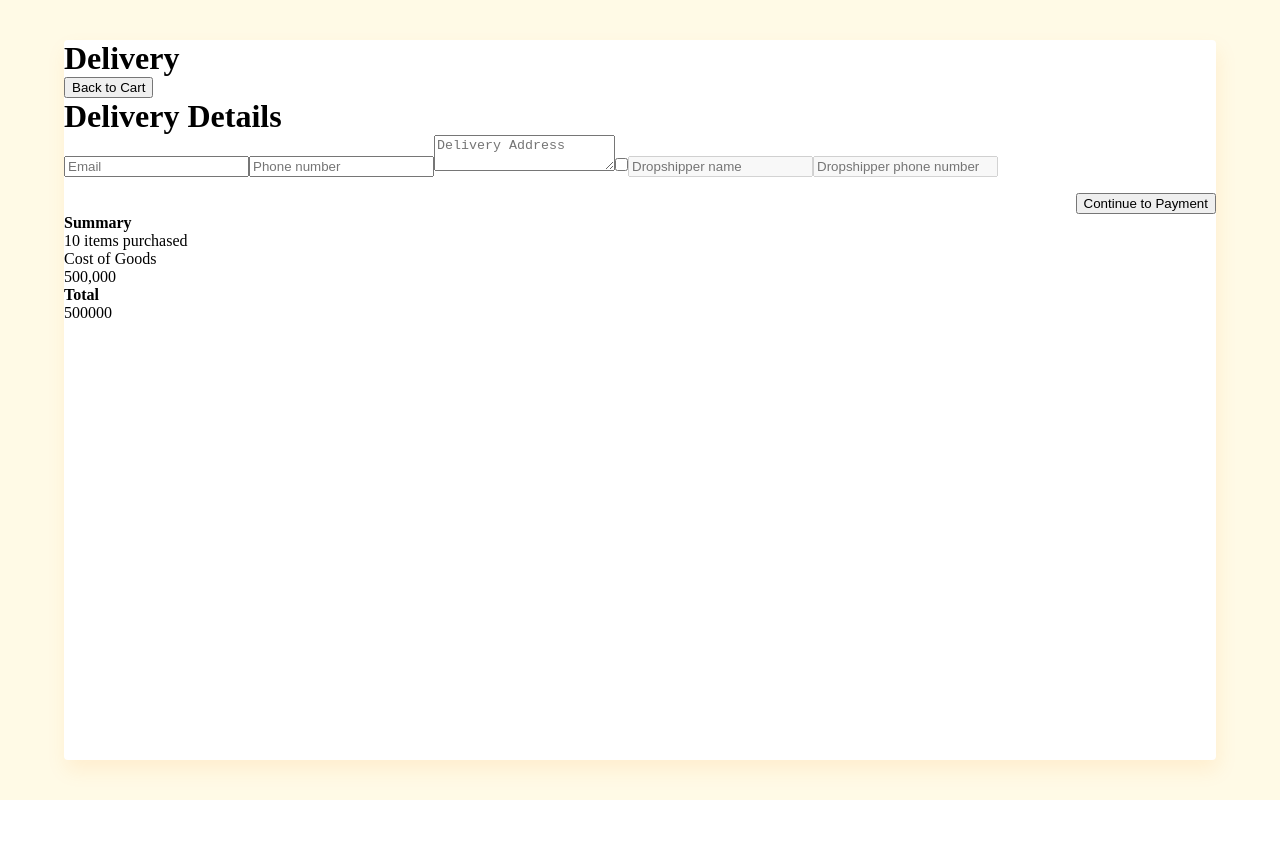
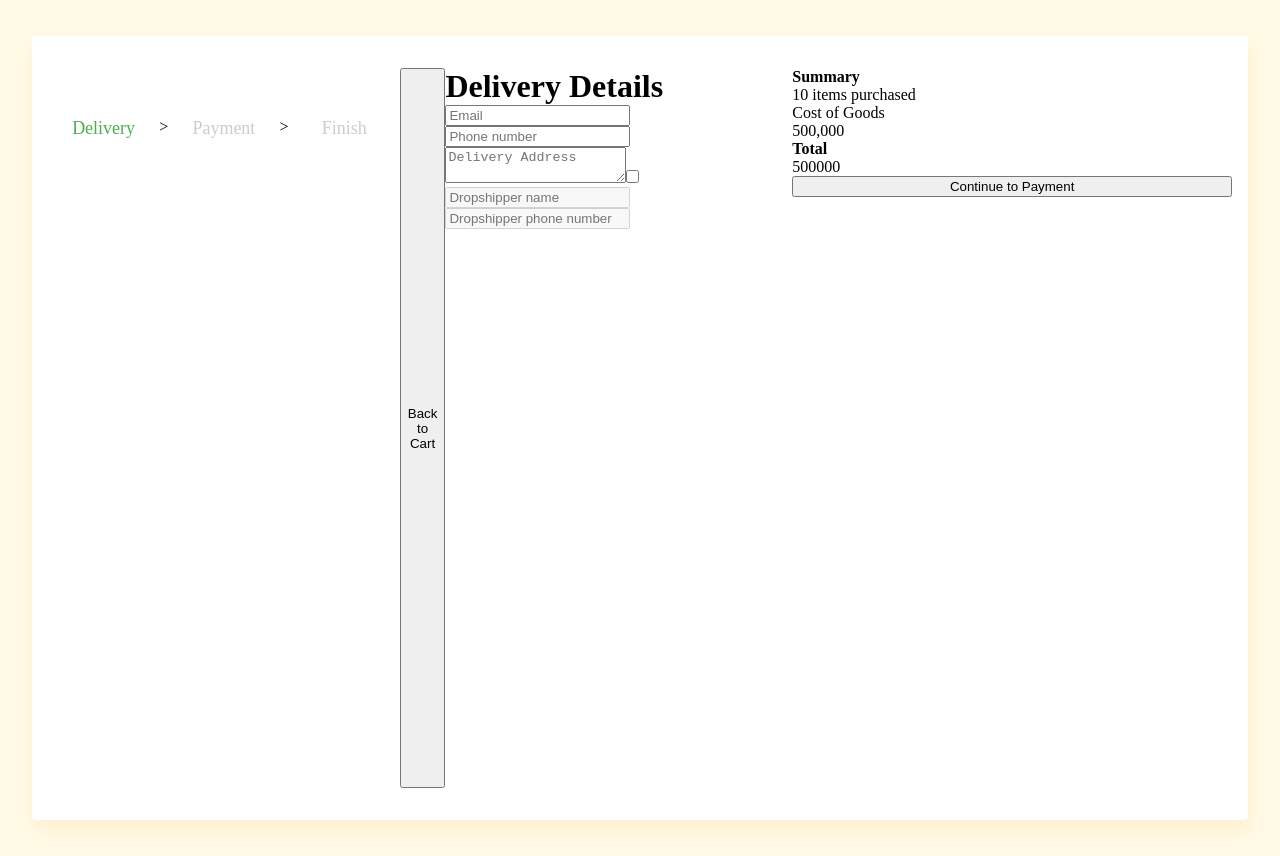
Before and after one commit to alfianahar/jakmall-test, a React (Vite) app: page / in a window 1280 px wide. Before the commit the page ends 800 px from the top, so only its background shows below. Built offline with nearby package versions, Linux system fonts and the light colour scheme.

Commit message:
add some style

```diff
--- a/src/App.jsx
+++ b/src/App.jsx
@@ -1,13 +1,15 @@
 import { useEffect, useMemo, useState } from 'react';
 import { useForm, FormProvider, useFormContext, useWatch } from 'react-hook-form';
 import Container from './components/Container';
+import Form from './components/Form';
+import RightContainer from './components/RightContainer';
+import Stepper from './components/Stepper';
 import Summary from './components/Summary';
 import DeliveryDetailStep from './form/DeliveryDetailStep';
 import ShipmentStep from './form/ShipmentStep';
 import ThanksPageStep from './form/ThanksPageStep';
 import useMultistep from './utils/useMultistep';
 
-const pageStep = ["Delivery", "Payment", "Finish"]
 const backPageStep = ["Cart", "Delivery"]
 const defaultValue = {
   goods: 500000, dropshipFee: 0, 'Send as dropshipper': false, Shipment: { label: '', estimation: '', price: 0 }
@@ -29,16 +31,8 @@ function App() {
       <ThanksPageStep />,
     ]);
 
-  const onSubmit = (data) => {
-    if (!isLastStep) return next();
-  }
-
-  const handleChange = () => {
-    // localStorage.setItem('itemSaved', JSON.stringify(data));
+  useEffect(() => {
     console.log(data)
-  }
-
-  useEffect(() => {
     localStorage.setItem('itemSaved', JSON.stringify(data));
     if (isLastStep) return localStorage.removeItem('itemSaved');
   }, [data, currentStepIndex])
@@ -46,13 +40,9 @@ function App() {
   return (
     <Container>
       <FormProvider {...methods} >
-
-        <form onChange={handleChange} onSubmit={methods.handleSubmit(onSubmit)}>
-          <div >
-            <h1>
-              {pageStep[currentStepIndex]}
-            </h1>
-          </div>
+        <Form next={next} isLastStep={isLastStep}>
+          <>
+            <Stepper currentStep={currentStepIndex + 1} />
             {!isLastStep && (
               <button type="button" onClick={back}>
                 Back to {backPageStep[currentStepIndex]}
@@ -68,10 +58,14 @@ function App() {
               }}
             >
 
+            </div>
+          </>
+          <RightContainer>
+            <Summary />
             {!isLastStep && <button type="submit">{currentStepIndex !== steps.length - 2 ? 'Continue to Payment' : data.Payment ? `Pay with ${data.Payment}` : 'Pay'}</button>}
-          </div>
-          <Summary />
-        </form>
+
+          </RightContainer>
+        </Form>
       </FormProvider>
     </Container>
   );
--- a/src/components/Container.jsx
+++ b/src/components/Container.jsx
@@ -1,10 +1,18 @@
 import styled from "styled-components";
-import Layout from "./Layout";
+
+const BasicLayout = styled.div`
+  background-color: #fffae6;
+  height: 100vh;
+  padding: 1.75rem 2rem;
+
+  display: flex;
+  justify-content: center;
+  align-items: center;
+`;
 
 const BasicContainer = styled.div`
-  position: absolute;
-  width: 90%;
   height: 90%;
+  padding: 2rem 1rem;
   background: #FFFFFF;
   box-shadow: 2px 10px 20px rgba(255, 138, 0, 0.1);
   border-radius: 4px;
@@ -13,12 +21,11 @@ const BasicContainer = styled.div`
 const Container = ({ title, children }) => {
 
     return (
-        <Layout>
-
+        <BasicLayout>
             <BasicContainer>
                 {children}
             </BasicContainer>
-        </Layout>
+        </BasicLayout>
     );
 };
 
--- /dev/null
+++ b/src/components/Form.jsx
@@ -0,0 +1,30 @@
+import { Children } from 'react'
+import { useFormContext } from 'react-hook-form';
+import styled from "styled-components";
+
+
+const FormContainer = styled.form`
+ display: flex;
+ justify-content: space-between;
+ flex-direction: column;
+ height: 100%;
+
+  @media only screen and (min-width: 800px) {
+    flex-direction: row;
+  }
+`;
+
+const Form = ({ children, next, isLastStep }) => {
+    const { handleSubmit } = useFormContext()
+
+    const onSubmit = (data) => {
+        if (!isLastStep) return next();
+    }
+    return (
+        <FormContainer onSubmit={handleSubmit(onSubmit)}>
+            {children}
+        </FormContainer>
+    )
+}
+
+export default Form
--- a/src/components/Layout.jsx
+++ /dev/null
@@ -1,21 +0,0 @@
-import styled from "styled-components";
-
-const BasicLayout = styled.div`
-  background-color: #fffae6;
-  width: 100vw;
-  height: 100vh;
-    display: flex;
-  justify-content: center;
-  align-items: center;
-`;
-
-const Layout = ({ title, children }) => {
-
-    return (
-        <BasicLayout>
-            {children}
-        </BasicLayout>
-    );
-};
-
-export default Layout;
--- /dev/null
+++ b/src/components/RightContainer.jsx
@@ -0,0 +1,18 @@
+import styled from "styled-components";
+
+const Rcontainer = styled.div`
+ display: flex;
+ flex-direction: column;
+ width: 100%;
+`;
+
+const RightContainer = ({ title, children }) => {
+
+    return (
+        <Rcontainer>
+            {children}
+        </Rcontainer>
+    );
+};
+
+export default RightContainer;
--- /dev/null
+++ b/src/components/Stepper.jsx
@@ -0,0 +1,38 @@
+import React from "react";
+import styled from "styled-components";
+
+const StepperContainer = styled.div`
+  display: flex;
+  justify-content: space-between;
+  width: 80%;
+  margin: 50px auto;
+`;
+
+const Step = styled.div`
+  width: 33%;
+  text-align: center;
+  font-size: 18px;
+  color: ${props => (props.active ? "#4CAF50" : "#ccc")};
+`;
+
+const Line = styled.div`
+  width: 100%;
+  height: 2px;
+  background-color: ${props => (props.active ? "#4CAF50" : "#ccc")};
+`;
+
+
+
+const Stepper = ({ currentStep }) => {
+    return (
+        <StepperContainer>
+            <Step active={currentStep >= 1}>Delivery</Step>
+            <span> {'>'} </span>
+            <Step active={currentStep >= 2}>Payment</Step>
+            <span> {'>'}  </span>
+            <Step active={currentStep >= 3}>Finish</Step>
+        </StepperContainer>
+    );
+};
+
+export default Stepper;
--- a/src/components/Summary.jsx
+++ b/src/components/Summary.jsx
@@ -1,5 +1,11 @@
 import React, { useEffect } from 'react'
 import { useFormContext, useWatch } from 'react-hook-form';
+import styled from "styled-components";
+
+
+const SummaryContainer = styled.div`
+
+`;
 
 const Summary = () => {
     const { getValues, setValue } = useFormContext();
@@ -17,8 +23,7 @@ const Summary = () => {
     const total = goods + dropshipFee + shipmentPrice
 
     return (
-
-        <>
+        <SummaryContainer>
             <h4>Summary</h4>
             <p>10 items purchased</p>
 
@@ -44,7 +49,7 @@ const Summary = () => {
             <h4>Total</h4> <span>{total}</span>
 
 
-        </>
+        </SummaryContainer>
     )
 }
 
--- a/src/form/DeliveryDetailStep.jsx
+++ b/src/form/DeliveryDetailStep.jsx
@@ -16,7 +16,9 @@ const DeliveryDetailStep = () => {
             <input type="text" placeholder="Email" {...register("Email", { required: true, pattern: /^\S+@\S+$/i })} />
             <input type="tel" placeholder="Phone number" {...register("Phone number", { required: true, minLength: 6, maxLength: 20, pattern: /^[0-9\-+(),]+$/i })} />
             <textarea placeholder="Delivery Address" {...register("Delivery Address", { required: true })} />
+
             <input type="checkbox" placeholder="Send as dropshipper" {...register("Send as dropshipper", {})} />
+
             <input type="text" placeholder="Dropshipper name" disabled={!dropshipperState} {...register("Dropshipper name", { required: dropshipperState, maxLength: 100 })} />
             <input type="tel" placeholder="Dropshipper phone number" disabled={!dropshipperState}{...register("Dropshipper phone number", { required: dropshipperState, minLength: 6, maxLength: 20, pattern: /^[0-9\-+(),]+$/i })} />
 
--- a/src/index.css
+++ b/src/index.css
@@ -1,3 +1,6 @@
 * {
   margin: 0;
 }
+
+.test {
+}
```
Also changed, not shown: src/components/Title.jsx (added). Lines whose indentation alone changed are shown as unchanged.
